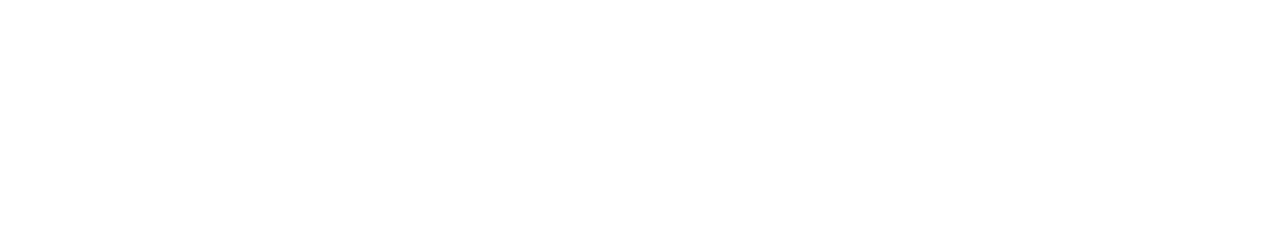
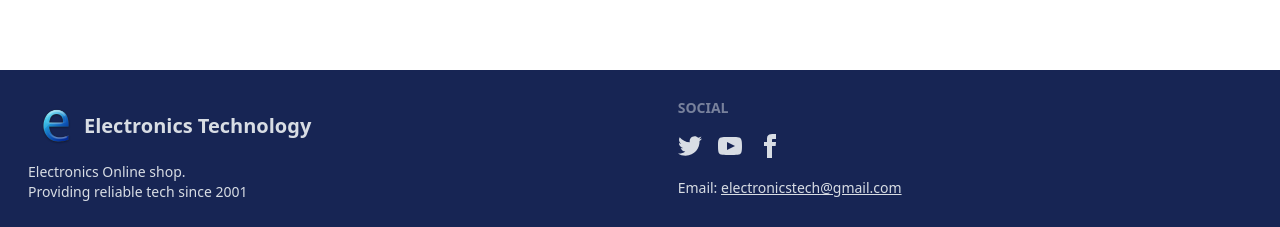
Before and after one commit to morsalinamunmun/electronic-technology-client, a React (Vite) app: page / in a window 1280 px wide. Shown: the part 882-1109 px from the top of the page. Before the commit the page ends 872 px from the top, so only its background shows below. Built offline with nearby package versions, Linux system fonts and the light colour scheme.

Commit message:
footer section added

```diff
--- a/src/components/Layoutes/MianLayoutes.jsx
+++ b/src/components/Layoutes/MianLayoutes.jsx
@@ -1,11 +1,13 @@
 import { Outlet } from "react-router-dom";
 import Header from "../Shared/Header/Header";
+import Footer from "../Shared/Footer/Footer";
 
 const MianLayoutes = () => {
     return (
         <div>
             <Header></Header>
             <Outlet></Outlet>
+            <Footer></Footer>
         </div>
     );
 };
--- /dev/null
+++ b/src/components/Shared/Footer/Footer.jsx
@@ -0,0 +1,22 @@
+import img from '../../../assets/letter_e.png'
+const Footer = () => {
+    return (
+        <footer className="footer mt-20 p-7 bg-blue-950 text-neutral-content">
+        <aside>
+            <span className='flex items-center font-bold text-xl'><img className='w-14' src={img} alt="" /> Electronics Technology</span>
+            <p>Electronics Online shop.<br/>Providing reliable tech since 2001</p>
+        </aside>
+        <nav>
+          <header className="footer-title">Social</header>
+          <div className="grid grid-flow-col gap-4">
+            <a><svg xmlns="http://www.w3.org/2000/svg" width="24" height="24" viewBox="0 0 24 24" className="fill-current"><path d="M24 4.557c-.883.392-1.832.656-2.828.775 1.017-.609 1.798-1.574 2.165-2.724-.951.564-2.005.974-3.127 1.195-.897-.957-2.178-1.555-3.594-1.555-3.179 0-5.515 2.966-4.797 6.045-4.091-.205-7.719-2.165-10.148-5.144-1.29 2.213-.669 5.108 1.523 6.574-.806-.026-1.566-.247-2.229-.616-.054 2.281 1.581 4.415 3.949 4.89-.693.188-1.452.232-2.224.084.626 1.956 2.444 3.379 4.6 3.419-2.07 1.623-4.678 2.348-7.29 2.04 2.179 1.397 4.768 2.212 7.548 2.212 9.142 0 14.307-7.721 13.995-14.646.962-.695 1.797-1.562 2.457-2.549z"></path></svg></a>
+            <a><svg xmlns="http://www.w3.org/2000/svg" width="24" height="24" viewBox="0 0 24 24" className="fill-current"><path d="M19.615 3.184c-3.604-.246-11.631-.245-15.23 0-3.897.266-4.356 2.62-4.385 8.816.029 6.185.484 8.549 4.385 8.816 3.6.245 11.626.246 15.23 0 3.897-.266 4.356-2.62 4.385-8.816-.029-6.185-.484-8.549-4.385-8.816zm-10.615 12.816v-8l8 3.993-8 4.007z"></path></svg></a>
+            <a><svg xmlns="http://www.w3.org/2000/svg" width="24" height="24" viewBox="0 0 24 24" className="fill-current"><path d="M9 8h-3v4h3v12h5v-12h3.642l.358-4h-4v-1.667c0-.955.192-1.333 1.115-1.333h2.885v-5h-3.808c-3.596 0-5.192 1.583-5.192 4.615v3.385z"></path></svg></a>
+          </div>
+          <div className='mt-3'>Email: <a href="" className='underline'>electronicstech@gmail.com</a></div>
+        </nav>
+      </footer>
+    );
+};
+
+export default Footer;
--- a/src/components/Shared/Navbar/Navbar.jsx
+++ b/src/components/Shared/Navbar/Navbar.jsx
@@ -5,7 +5,7 @@
     const links = <>
     <li><NavLink to='/' className={({isActive, isPending})=> isPending ? "pending" : isActive ? "text-blue-500 border-r-2 border-blue-500 pr-2" : ""}>Home</NavLink></li>
     <li><NavLink to='/about' className={({isActive, isPending})=> isPending ? "pending" : isActive ? "text-blue-500 border-r-2 border-blue-500 pr-2" : ""}>About Us</NavLink></li>
-    <li><NavLink to='/products' className={({isActive, isPending})=> isPending ? "pending" : isActive ? "text-blue-500 border-r-2 border-blue-500 pr-2" : ""}>Products</NavLink></li>
+    <li><NavLink to='/products' className={({isActive, isPending})=> isPending ? "pending" : isActive ? "text-blue-500 border-r-2 border-blue-500 pr-2" : ""}>Add Products</NavLink></li>
     <li><NavLink to='/card' className={({isActive, isPending})=> isPending ? "pending" : isActive ? "text-blue-500 border-r-2 border-blue-500 pr-2" : ""}>My Card</NavLink></li>
     <li><NavLink to='/gallery' className={({isActive, isPending})=> isPending ? "pending" : isActive ? "text-blue-500 border-r-2 border-blue-500 pr-2" : ""}>Gallery</NavLink></li>
 </>
--- /dev/null
+++ b/src/components/pages/AddProducts/AddProducts.jsx
@@ -0,0 +1,10 @@
+
+const AddProducts = () => {
+    return (
+        <div>
+
+        </div>
+    );
+};
+
+export default AddProducts;
```
